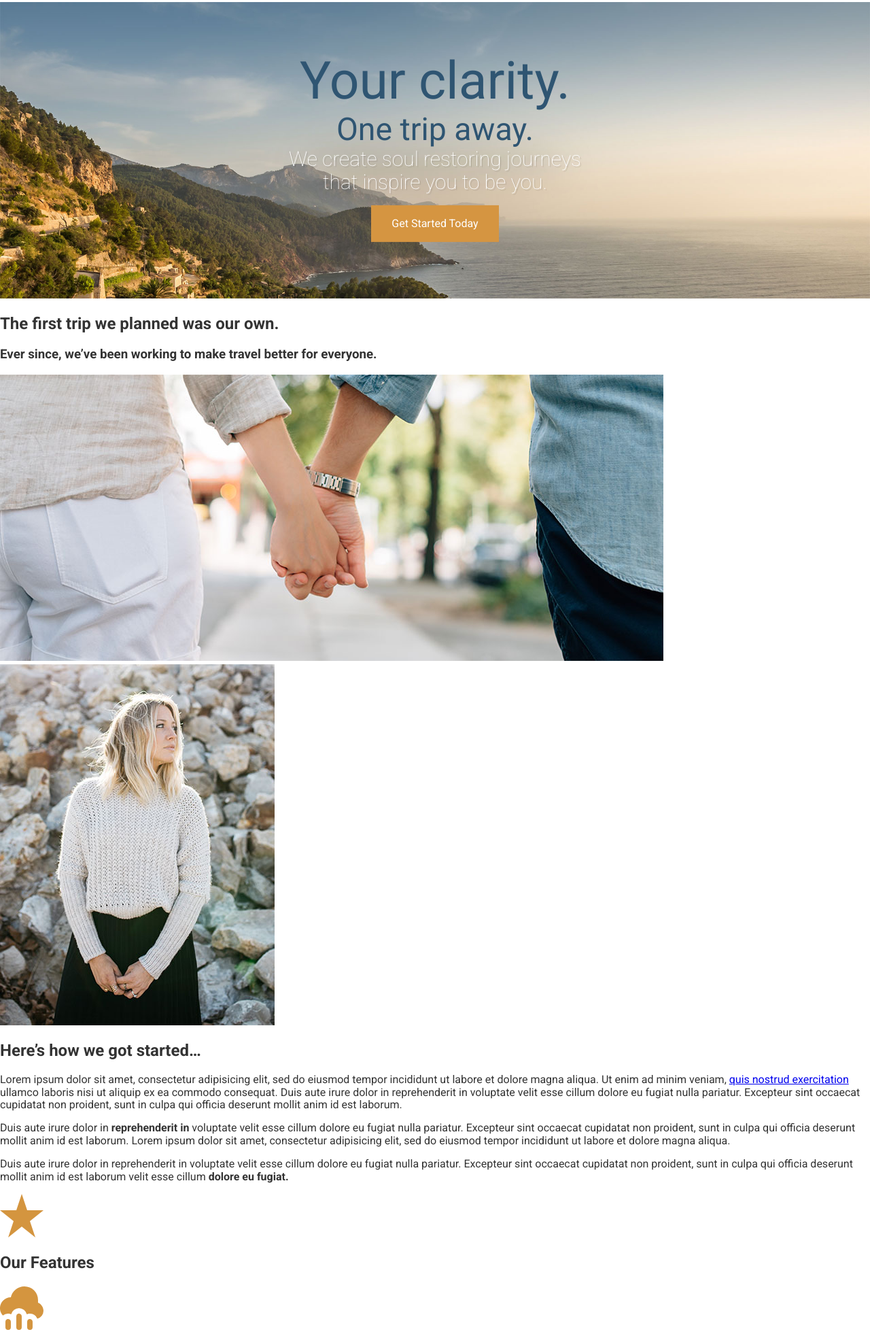
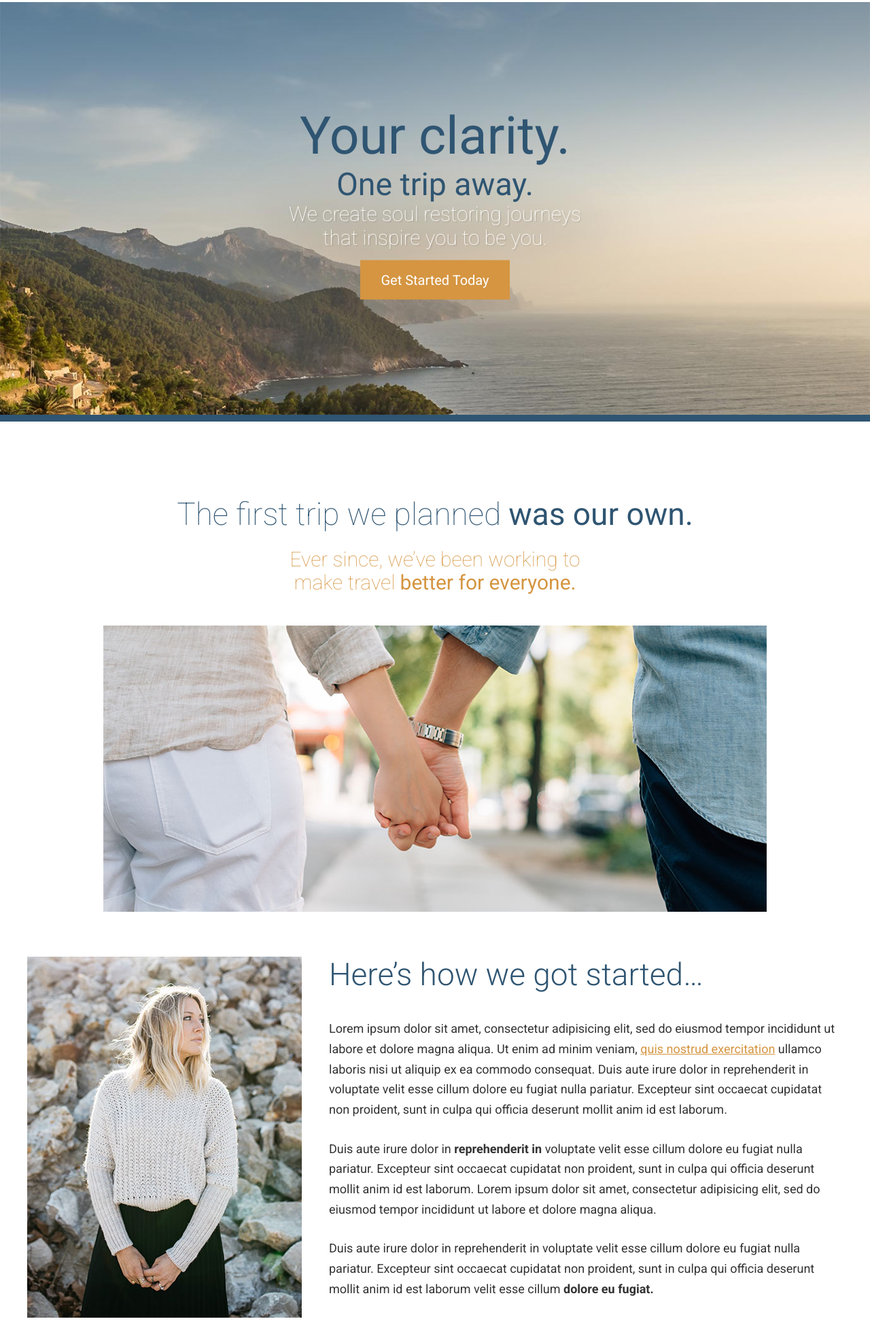
Before and after one commit to arjolb/fake-travel-site, a website: page app/index.html in a window 1280 px wide. Shown: the part 160-2122 px from the top of the page at 68% size. Drawn offline with Linux system fonts and the light colour scheme.

Commit message:
Completed large hero and page section

```diff
--- a/app/assets/styles/base/_global.css
+++ b/app/assets/styles/base/_global.css
@@ -1,3 +1,6 @@
+*{
+    box-sizing: border-box;
+}
 body{
     font-family: 'Roboto',sans-serif;
     color: #333;
@@ -6,3 +9,6 @@ img{
     max-width: 100%;
     height: auto;
 }
+a{
+    color: $orangeColor;
+}
--- /dev/null
+++ b/app/assets/styles/base/_mixins.css
@@ -0,0 +1,25 @@
+@define-mixin atSmall {
+    @media (min-width: 530px) {
+      @mixin-content;
+    }
+  }
+
+  @define-mixin atMedium {
+    @media (min-width: 800px) {
+      @mixin-content;
+    }
+  }
+
+  @define-mixin atLarge {
+    @media (min-width: 1200px) {
+      @mixin-content;
+    }
+  }
+
+  @define-mixin clearFix{
+    &::after{
+      content: "";
+      clear: both;
+      display: table;
+  }
+  }
--- a/app/assets/styles/modules/_btn.css
+++ b/app/assets/styles/modules/_btn.css
@@ -9,5 +9,8 @@
     }
     &-large{
         padding: 1.1rem 1.9rem;
+        @mixin atSmall{
+            font-size: 1.25rem;
+        }
     }
 }
--- /dev/null
+++ b/app/assets/styles/modules/_generic-content.css
@@ -0,0 +1,7 @@
+.generic-content{
+    p{
+        line-height:1.65;
+        font-size:1.125rem;
+        margin: 1.75rem 0;
+    }
+}
--- /dev/null
+++ b/app/assets/styles/modules/_headline.css
@@ -0,0 +1,36 @@
+.headline{
+    font-weight: 300;
+    font-size: 1.9rem;
+    color:$blueColor;
+    @mixin atSmall{
+        font-size: 2.875rem;
+    }
+    &-center{
+        text-align: center;
+    }
+    &-orange{
+        color: $orangeColor;
+    }
+    &-small{
+        font-size: 1.2rem;
+        @mixin atSmall{
+            font-size: 1.875rem;
+        }
+    }
+    &-narrow{
+        max-width: 500px;
+        margin: auto;
+    }
+    &-light{
+        font-weight: 100;
+    }
+    &-bottom-margin-small{
+        margin-bottom: .5em;
+    }
+    &-bottom-margin-large{
+        margin-bottom: 1.5em;
+    }
+    &-no-top-margin{
+        margin-top: 0;
+    }
+}
--- a/app/assets/styles/modules/_large-hero.css
+++ b/app/assets/styles/modules/_large-hero.css
@@ -1,6 +1,11 @@
 .large-hero{
     position: relative;
-    &__text-content{
+    border-bottom: 10px solid $blueColor;
+
+    &_image{
+        display: block;
+    }
+    &_text-content{
         position: absolute;
         top: 0;
         left: 0;
@@ -9,24 +14,33 @@
         transform: translateY(-50%);
         text-align: center;
     }
-    &__title{
+    &_title{
         font-weight: normal;
         color: $blueColor;
-        font-size: 4.8rem;
+        font-size: 2.4rem;
         margin:0;
+        @mixin atSmall{
+            font-size: 4.8rem;
+        }
     }
-    &__subtitle{
+    &_subtitle{
         font-weight: normal;
         color: $blueColor;
-        font-size: 2.9rem;
+        font-size: 1.5rem;
         margin: 0;
+        @mixin atSmall{
+            font-size: 2.9rem;
+        }
     }
-    &__description{
+    &_description{
         color: #fff;
-        font-size: 1.875rem;
+        font-size: 1.1rem;
         font-weight: 100;
         text-shadow: 2px 2px 0 rgba(0, 0, 0, 0.1);
         max-width: 30rem;
         margin:  auto;
+        @mixin atSmall{
+            font-size: 1.875rem;
+        }
     }
 }
--- /dev/null
+++ b/app/assets/styles/modules/_page-section.css
@@ -0,0 +1,10 @@
+.page-section{
+    padding: 1.2rem 0;
+    @mixin atMedium{
+        padding: 4.5rem 0;
+    }
+    &_blue{
+        background: $blueColor;
+        color:#fff;
+    }
+}
--- /dev/null
+++ b/app/assets/styles/modules/_row.css
@@ -0,0 +1,32 @@
+.row{
+    @mixin clearFix;
+    &--gutters {
+        margin-right: -65px;
+      }
+
+      &--gutters > div {
+        padding-right: 65px;
+      }
+    @mixin atMedium{
+        &_medium-4{
+            float: left;
+            width: 33.33%;
+        }
+        &_medium-4-larger{
+            width:37%;
+        }
+        &_medium-8{
+            float: left;
+            width: 66.66%;
+        }
+        &_medium-8-smaller{
+            width: 63%;
+        }
+        &_medium-bottom-margin-until-medium{
+            margin-bottom: 0;
+        }
+    }
+    &_medium-bottom-margin-until-medium{
+            margin-bottom: 1rem;
+        }
+}
--- /dev/null
+++ b/app/assets/styles/modules/_wrapper.css
@@ -0,0 +1,18 @@
+.wrapper{
+    padding-left: 18px;
+    padding-right: 18px;
+    max-width: 1236px;
+    margin: auto;
+    &-medium{
+        max-width: 976px;
+    }
+    .wrapper{
+        padding: 0;
+    }
+    &-bottom-margin{
+     margin-bottom: 1.1rem;
+     @mixin atSmall{
+        margin-bottom: 3.875rem;
+     }
+    }
+}
--- a/app/css/styles.css
+++ b/app/css/styles.css
@@ -349,6 +349,10 @@ template {
   display: none;
 }
 
+*{
+    box-sizing: border-box;
+}
+
 body{
     font-family: 'Roboto',sans-serif;
     color: #333;
@@ -359,11 +363,20 @@ img{
     height: auto;
 }
 
+a{
+    color: #d59541;
+}
+
 .large-hero{
     position: relative;
+    border-bottom: 10px solid #2f5572;
 }
 
-.large-hero__text-content{
+.large-hero_image{
+        display: block;
+    }
+
+.large-hero_text-content{
         position: absolute;
         top: 0;
         left: 0;
@@ -374,27 +387,48 @@ img{
         text-align: center;
     }
 
-.large-hero__title{
+.large-hero_title{
         font-weight: normal;
         color: #2f5572;
-        font-size: 4.8rem;
+        font-size: 2.4rem;
         margin:0;
     }
 
-.large-hero__subtitle{
+@media (min-width: 530px) {
+
+.large-hero_title{
+            font-size: 4.8rem
+    }
+    }
+
+.large-hero_subtitle{
         font-weight: normal;
         color: #2f5572;
-        font-size: 2.9rem;
+        font-size: 1.5rem;
         margin: 0;
     }
 
-.large-hero__description{
+@media (min-width: 530px) {
+
+.large-hero_subtitle{
+            font-size: 2.9rem
+    }
+    }
+
+.large-hero_description{
         color: #fff;
-        font-size: 1.875rem;
+        font-size: 1.1rem;
         font-weight: 100;
         text-shadow: 2px 2px 0 rgba(0, 0, 0, 0.1);
         max-width: 30rem;
         margin:  auto;
+    }
+
+@media (min-width: 530px) {
+
+.large-hero_description{
+            font-size: 1.875rem
+    }
     }
 
 .btn{
@@ -412,3 +446,149 @@ img{
 .btn-large{
         padding: 1.1rem 1.9rem;
     }
+
+@media (min-width: 530px) {
+
+.btn-large{
+            font-size: 1.25rem
+    }
+    }
+
+.wrapper{
+    padding-left: 18px;
+    padding-right: 18px;
+    max-width: 1236px;
+    margin: auto;
+}
+
+.wrapper-medium{
+        max-width: 976px;
+    }
+
+.wrapper .wrapper{
+        padding: 0;
+    }
+
+.wrapper-bottom-margin{
+     margin-bottom: 1.1rem;
+    }
+
+@media (min-width: 530px) {
+
+.wrapper-bottom-margin{
+        margin-bottom: 3.875rem
+    }
+    }
+
+.page-section{
+    padding: 1.2rem 0;
+}
+
+@media (min-width: 800px) {
+
+.page-section{
+        padding: 4.5rem 0
+}
+    }
+
+.page-section_blue{
+        background: #2f5572;
+        color:#fff;
+    }
+
+.headline{
+    font-weight: 300;
+    font-size: 1.9rem;
+    color:#2f5572;
+}
+
+@media (min-width: 530px) {
+
+.headline{
+        font-size: 2.875rem
+}
+    }
+
+.headline-center{
+        text-align: center;
+    }
+
+.headline-orange{
+        color: #d59541;
+    }
+
+.headline-small{
+        font-size: 1.2rem;
+    }
+
+@media (min-width: 530px) {
+
+.headline-small{
+            font-size: 1.875rem
+    }
+    }
+
+.headline-narrow{
+        max-width: 500px;
+        margin: auto;
+    }
+
+.headline-light{
+        font-weight: 100;
+    }
+
+.headline-bottom-margin-small{
+        margin-bottom: .5em;
+    }
+
+.headline-bottom-margin-large{
+        margin-bottom: 1.5em;
+    }
+
+.headline-no-top-margin{
+        margin-top: 0;
+    }
+
+.row::after{
+      content: "";
+      clear: both;
+      display: table;
+  }
+
+.row--gutters {
+        margin-right: -65px;
+      }
+
+.row--gutters > div {
+        padding-right: 65px;
+      }
+
+@media (min-width: 800px) {
+        .row_medium-4{
+            float: left;
+            width: 33.33%;
+        }
+        .row_medium-4-larger{
+            width:37%;
+        }
+        .row_medium-8{
+            float: left;
+            width: 66.66%;
+        }
+        .row_medium-8-smaller{
+            width: 63%;
+        }
+        .row_medium-bottom-margin-until-medium{
+            margin-bottom: 0;
+        }
+    }
+
+.row_medium-bottom-margin-until-medium{
+            margin-bottom: 1rem;
+        }
+
+.generic-content p{
+        line-height:1.65;
+        font-size:1.125rem;
+        margin: 1.75rem 0;
+    }
--- a/app/index.html
+++ b/app/index.html
@@ -23,27 +23,57 @@
   </header>
 
   <div class="large-hero">
-    <img src="assets/images/hero--large.jpg">
-      <div class="large-hero__text-content">
-        <h1 class="large-hero__title">Your clarity.</h1>
-        <h2 class="large-hero__subtitle">One trip away.</h2>
-        <p class="large-hero__description">We create soul restoring journeys that inspire you to be you.</p>
+
+      <picture>
+        <source srcset="assets/images/hero--large.jpg 1920w, assets/images/hero--large-hi-dpi.jpg 3840w" media="(min-width: 1380px)">
+        <source srcset="assets/images/hero--medium.jpg 1380w, assets/images/hero--medium-hi-dpi.jpg 2760w" media="(min-width: 990px)">
+        <source srcset="assets/images/hero--small.jpg 990w, assets/images/hero--small-hi-dpi.jpg 1980w" media="(min-width: 640px)">
+        <img srcset="assets/images/hero--smaller.jpg 640w, assets/images/hero--smaller-hi-dpi.jpg 1280w" alt="Coastal view of ocean and mountains" class="large-hero_image">
+      </picture>
+
+      <div class="large-hero_text-content">
+        <div class="wrapper">
+          <h1 class="large-hero_title">Your clarity.</h1>
+          <h2 class="large-hero_subtitle">One trip away.</h2>
+          <p class="large-hero_description">We create soul restoring journeys that inspire you to be you.</p>
           <p><a href="#" class="btn btn-orange btn-large">Get Started Today</a></p>
         </div>
       </div>
+    </div>
 
-  <div id="our-beginning">
-    <h2>The first trip we planned was our own.</h2>
-    <h3>Ever since, we&rsquo;ve been working to make travel better for everyone.</h3>
-    <img src="assets/images/first-trip.jpg" alt="Couple walking down a street.">
-    <img src="assets/images/our-start.jpg" alt="Our founder, Jane Doe">
-    <h2>Here&rsquo;s how we got started&hellip;</h2>
+  <div id="our-beginning" class="page-section">
+    <div class="wrapper">
+      <h2 class="headline headline-center headline-light headline-bottom-margin-small">The first trip we planned <strong>was our own.</strong></h2>
+      <h3 class="headline headline-center headline-orange headline-small headline-narrow headline-light headline-bottom-margin-large">Ever since, we&rsquo;ve been working to make travel <strong>better for everyone.</strong></h3>
+        <div class="wrapper wrapper-medium wrapper-bottom-margin">
+            <img sizes="(min-width:976px) 976px,vw" srcset="assets/images/first-trip-low-res.jpg 565w,assets/images/first-trip.jpg 976w,assets/images/first-trip-hi-dpi.jpg 1952w" alt="Couple walking down a street.">
+        </div>
+
+       <div class="row row-gutters">
+
+        <div class="row_medium-4 row_medium-4-larger row_medium-bottom-margin-until-medium">
+          <picture>
+            <source sizes="404px" srcset="assets/images/our-start.jpg 404w,assets/images/our-start-hi-dpi.jpg 808w" media="(min-width: 1020px)">
+            <source sizes="320px" srcset="assets/images/our-start-portrait.jpg 382w,assets/images/our-start-portrait-hi-dpi.jpg 764w" media="(min-width: 800px)">
+            <img sizes="648px" srcset="assets/images/our-start-landscape.jpg 800w,assets/images/our-start-landscape-hi-dpi.jpg 1600w" alt="Our Founder Jane Doe">
+          </picture>
+        </div>
+
+        <div class="row_medium-8 row_medium-8-smaller">
+            <div class="generic-content">
+                <h2 class="headline headline-no-top-margin">Here&rsquo;s how we got started&hellip;</h2>
                 <p>Lorem ipsum dolor sit amet, consectetur adipisicing elit, sed do eiusmod tempor incididunt ut labore et dolore magna aliqua. Ut enim ad minim veniam, <a href="#">quis nostrud exercitation</a> ullamco laboris nisi ut aliquip ex ea commodo consequat. Duis aute irure dolor in reprehenderit in voluptate velit esse cillum dolore eu fugiat nulla pariatur. Excepteur sint occaecat cupidatat non proident, sunt in culpa qui officia deserunt mollit anim id est laborum.</p>
                 <p>Duis aute irure dolor in <strong>reprehenderit in</strong> voluptate velit esse cillum dolore eu fugiat nulla pariatur. Excepteur sint occaecat cupidatat non proident, sunt in culpa qui officia deserunt mollit anim id est laborum. Lorem ipsum dolor sit amet, consectetur adipisicing elit, sed do eiusmod tempor incididunt ut labore et dolore magna aliqua.</p>
                 <p>Duis aute irure dolor in reprehenderit in voluptate velit esse cillum dolore eu fugiat nulla pariatur. Excepteur sint occaecat cupidatat non proident, sunt in culpa qui officia deserunt mollit anim id est laborum velit esse cillum <strong>dolore eu fugiat.</strong></p>
             </div>
+        </div>
 
-  <div id="features">
+        </div>
+        </div>
+  </div>
+
+  <div id="features" class="page-section page-section_blue">
+   <div class="wrapper">
     <img src="assets/images/icons/star.svg">
     <h2>Our Features</h2>
 
@@ -62,6 +92,7 @@
     <img src="assets/images/icons/fire.svg">
     <h3>Survival Kit</h3>
     <p>Everytime you book an escape with us we send you a survival kit with the finest materials. The kit will allow you to setup a tent, start a fire, scratch your own back and lower your taxes.</p>
+   </div>
   </div>
 
   <div id="testimonials">
--- a/package.json
+++ b/package.json
@@ -8,6 +8,7 @@
     "gulp-postcss": "^8.0.0",
     "gulp-watch": "^5.0.1",
     "postcss-import": "^12.0.1",
+    "postcss-mixins": "^6.2.1",
     "postcss-nested": "^4.1.1",
     "postcss-simple-vars": "^5.0.1"
   },
```
Also changed, not shown: app/assets/styles/styles.css (+7 -1 lines), gulpfile.js (+25 -17 lines), app/assets/images/first-trip-low-res.jpg (added), 1 other file. Lines whose indentation alone changed are shown as unchanged.
